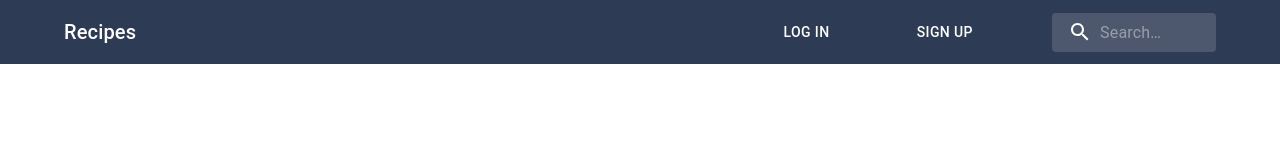
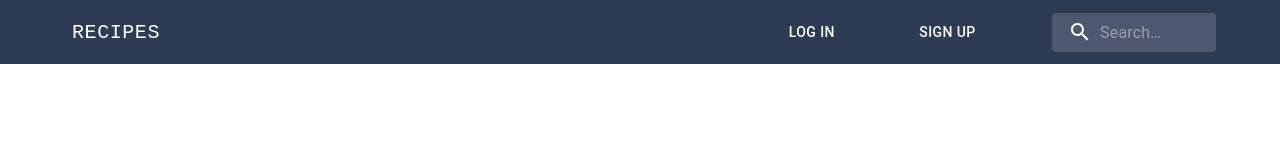
Before and after one commit to FabioDiCeglie/Front-End-Project-Recipes-Archive, a Next.js app: page / in a window 1280 px wide. Shown: the top 160 px of the page. Built offline with nearby package versions, Linux system fonts and the light colour scheme.

Commit message:
Adding Link for recipe details page

```diff
--- a/pages/index.tsx
+++ b/pages/index.tsx
@@ -5,8 +5,11 @@ import {
   CardMedia,
   Typography,
   Container,
+  Button,
+  CardActions,
 } from "@mui/material";
 import { Recipe } from "../src/interfaceTS/interface";
+import Link from "next/link";
 
 const QUERY = gql`
   query GetRecipes {
@@ -45,6 +48,11 @@ export default function Home() {
                   {recipe.description}
                 </Typography>
               </CardContent>
+              <CardActions>
+                <Link href="/recipe-details">
+                  <Button size="small">Learn More</Button>
+                </Link>
+              </CardActions>
             </Card>
           </Container>
         );
--- a/src/components/NavigationBar.tsx
+++ b/src/components/NavigationBar.tsx
@@ -9,6 +9,7 @@ import {
   Typography,
   Button,
 } from "@mui/material";
+import Link from "next/link";
 
 const Search = styled("div")(({ theme }) => ({
   position: "relative",
@@ -63,14 +64,20 @@ export default function NavigationBar() {
             alignItems="center"
             spacing={1}
           >
-            <Typography
-              variant="h6"
-              noWrap
-              component="div"
-              sx={{ flexGrow: 1, display: { xs: "none", sm: "block" } }}
-            >
-              Recipes
-            </Typography>
+            <Link href="/">
+              <Button
+                component="div"
+                sx={{
+                  flexGrow: 1,
+                  display: { xs: "none", sm: "block" },
+                  color: "white",
+                  fontSize: "20px",
+                  fontFamily: "monospace",
+                }}
+              >
+                Recipes
+              </Button>
+            </Link>
             <Button
               component="div"
               sx={{
```
